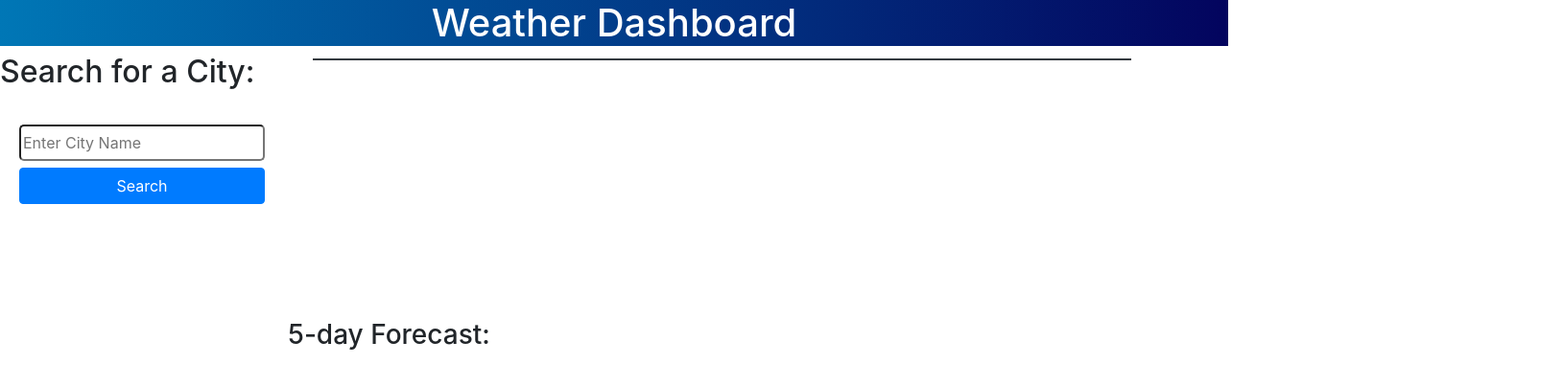
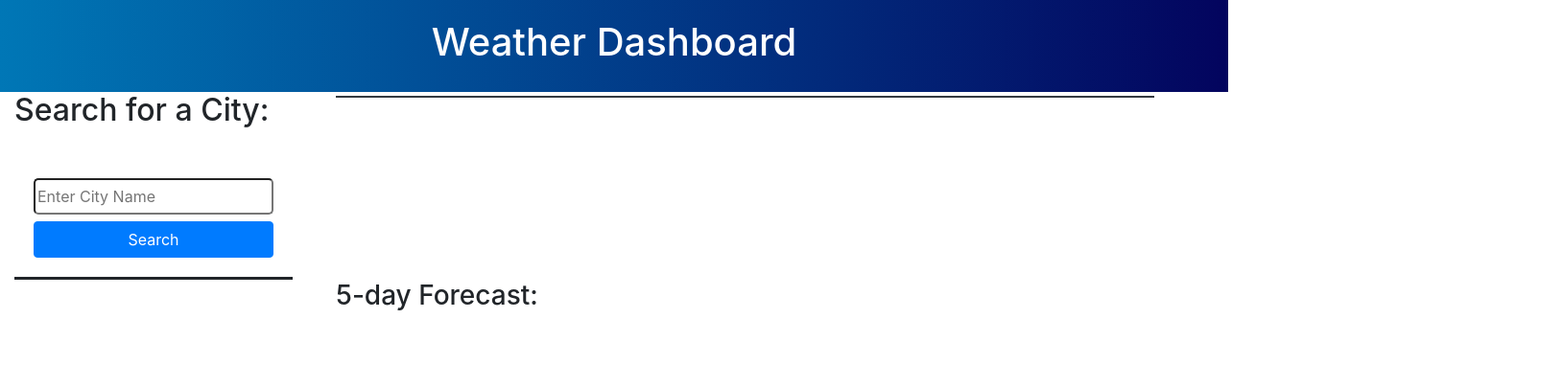
Before and after one commit to klmirg/Weather-dashboard, a plain HTML site: page index.html in a window 1280 px wide. Shown: the whole page at 96% size, 1630 px wide, since content can reach past the window. Drawn offline with nearby package versions, Linux system fonts and the light colour scheme.

Commit message:
more finishing touches

```diff
--- a/assets/css/style.css
+++ b/assets/css/style.css
@@ -5,27 +5,45 @@
   background-image: linear-gradient(.25turn, #0077b6, 50%,#03045e );
   color:#fff;
   text-align: center;
+  padding-bottom: 20px;
+  padding-top: 20px;
 }
 
 
 h1, h2, h3 {
-  line-height: 1.25;
+  line-height: 1;
 }
 
-#forecast-container {
+/* #forecast-container {
   line-height: 2em;
   position: relative;
   left: 300px;
   top: 100px;
+} */
 
+.search-form {
+  border-bottom: solid ;
+  display: inline-block;
+}
 
+#container2 {
+  line-height: 2em;
+  position: relative;
+  left: 300px;
+  top: 0px;
+}
+#container2 h3 {
+  position: relative;
+  left: 50px;
+  top: 0px;
 }
 
 #weather-container {
   position: relative;
   left: 30px;
-  top: 5px;
+  top: 4px;
   line-height: 2em;
+  margin-bottom: 50px;
 }
 
 .flex-column {
@@ -39,15 +57,10 @@ h1, h2, h3 {
   align-items: start;
 }
 
-/* .container-fluid {
-  max-width: 95%;
-} */
-
 .bg-dark {
   margin-left: 50px;
+}
 
-
-}
 .form-input {
   border-radius: 5px;
   line-height: 2;
@@ -64,18 +77,19 @@ h1, h2, h3 {
   margin-top: 10px;
   border-radius: 5px;
   width: 100%;
+  background-color: darkgrey;
 }
 
-.list-group {
+/* .list-group {
   display: flex;
   flex-direction: row;
-}
+} */
 
-.btn-inline {
+/* .btn-inline {
   display: inline;
-}
+} */
 
 .form-label, .form-input, .form-textarea {
-  display: block;
+  /* display: block; */
   width: 100%;
 }
--- a/assets/js/script.js
+++ b/assets/js/script.js
@@ -7,7 +7,6 @@ var cityInputEl = document.querySelector(".form-input")
 
 var weatherContainerEl = document.querySelector("#weather-container");
 var forecastContainerEl = document.querySelector("#forecast-container");
-//var cityContainerEl = document.querySelector("#card");
 var searchHistoryEl = document.getElementById("searchHistory");
 
 
@@ -54,9 +53,6 @@ for(var i=searchHistory.length -1; i >=0; i--){
   }
 }
 
-
-//var savedSearch = JSON.parse(localStorage.getItem("citySearch")) || [];
-
 var getForecast = function(dataApi) {
 // Creating the variables for latitude and longitude
   var latitude = dataApi.coord.lat;
@@ -92,7 +88,6 @@ var displayWeather = function(weather, searchTerm) {
 
   // Clearing what is in the weather container to display new content
   weatherContainerEl.textContent = "";
-  // forecastContainerEl.textContent = searchTerm;
   forecastContainerEl.innerHTML = "";
   // This is a variable that allows me to use the weather icons for the page.
   var weatherIcons = "http://openweathermap.org/img/w/" + weather.current.weather[0].icon + ".png";
@@ -129,9 +124,6 @@ var displayWeather = function(weather, searchTerm) {
   } else if(uvIndex < 10){
     uvIndexEl.setAttribute("class", "btn-danger")
   }
-  // else {
-  //   uvIndexEl.setAttribute("class", "danger")
-  // }
 
   uvIndexEl.textContent = "UV Index: " + uvIndex;
   weatherContainerEl.appendChild(uvIndexEl);
@@ -151,7 +143,7 @@ console.log(futureWeather);
   forecastContainerEl.appendChild(nextFiveDaysContainer);
 
    var futureDays = moment().add(i, 'days').format('L');
-   var futureDaysEl = document.createElement("h3");
+   var futureDaysEl = document.createElement("h4");
    futureDaysEl.textContent = futureDays;
    nextFiveDaysContainer.appendChild(futureDaysEl);
 
@@ -174,11 +166,6 @@ console.log(futureWeather);
    humidityEl.textContent = "Humidity: " + forecastWeather.humidity + " %";
    nextFiveDaysContainer.appendChild(humidityEl);
 
-  //  var icon = document.createElement("img");
-  //  icon.style.width = "50px";
-  //  icon.src = "http://openweathermap.org/img/wn/" + forecastWeather.weather[0].icon + ".png";
-
-  //  forecastContainerEl.appendChild(icon);
   }
 }
 
--- a/index.html
+++ b/index.html
@@ -16,22 +16,26 @@
 
   <div class="main-container flex-column">
     <div class="flex-row">
-      <div class="search-area">
+      <div class="search-area col-3 col-md-3">
+        <div class="search-form">
           <h2>Search for a City:</h2>
           <form id="search-form" class="card-body">
             <label class="form-label"></label>
             <input type="text" class="form-input" placeholder="Enter City Name"/>
             <button type="submit" class="btn btn-primary" id="searchBtn">Search</button>
           </form>
-        <div id="searchHistory" class="list-group">
+        </div>
+        <div id="searchHistory" class="list-group"></div>
+        <!-- </div> -->
+      </div>
+      <div class="float-right col-8 border border-dark" id="weather-container">
       </div>
     </div>
-      <div class="float-right col-8 border border-dark" id="weather-container">
-
   </div>
-    </div>
-    <div id="forecast-container" class="list-group flex-row">
+    <div id="container2">
+      <div class="justify-space-between">
         <h3 class="subtitle">5-day Forecast: </h3>
+        <div id="forecast-container" class="list-group flex-row"></div>
       </div>
     </div>
 
```
Lines whose indentation alone changed are shown as unchanged.
